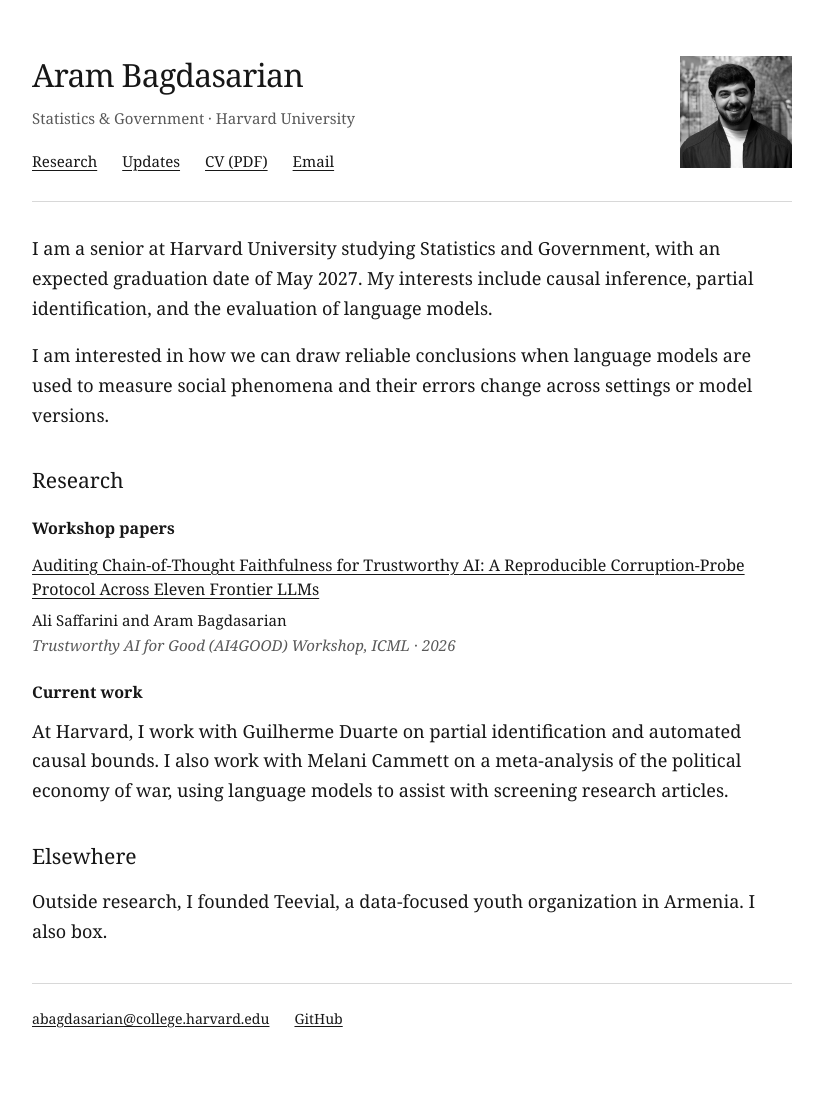
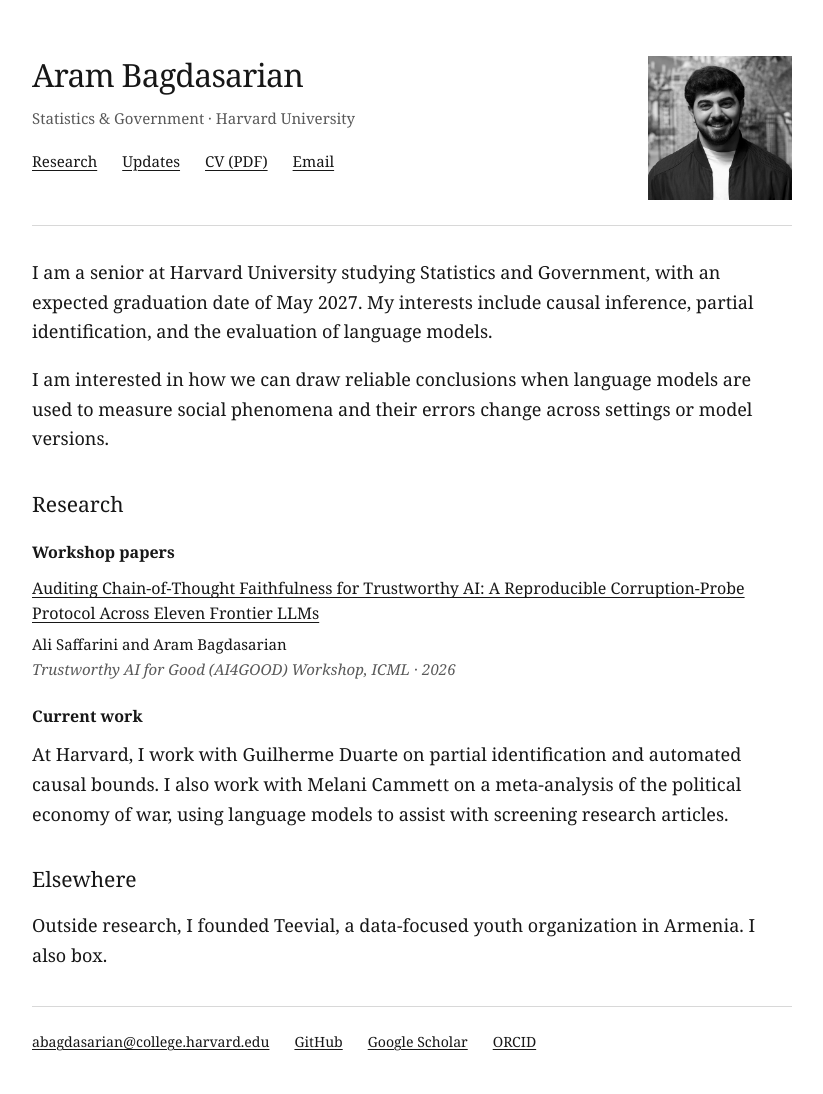
Before and after one commit to arambagdasarian/arambagdasarian.github.io, a Jekyll site: the page built from index.html, in a window 1280 px wide. Shown: the whole page, without its empty margins (228-1051 px from the left). Built offline with Jekyll 4.4.1, drawn with Linux system fonts in a browser that asks for light colours; before the commit the page ends 1070 px from its top, so only the background shows below that.

Commit message:
Enlarge portrait and add Google Scholar and ORCID profiles

```diff
--- a/_config.yml
+++ b/_config.yml
@@ -8,6 +8,8 @@
 timezone: America/New_York
 email: abagdasarian@college.harvard.edu
 github_url: https://github.com/arambagdasarian
+google_scholar_url: "https://scholar.google.com/citations?user=Gbhs4TcAAAAJ&hl=en"
+orcid_url: https://orcid.org/0009-0003-6343-8800
 cv_path: /assets/cv/Aram_Bagdasarian_CV.pdf
 author:
   name: Aram Bagdasarian
--- a/_layouts/default.html
+++ b/_layouts/default.html
@@ -40,6 +40,8 @@
     <footer class="site-footer">
       <a href="mailto:{{ site.email }}">{{ site.email }}</a>
       <a href="{{ site.github_url }}">GitHub</a>
+      {% if site.google_scholar_url %}<a href="{{ site.google_scholar_url | escape }}">Google Scholar</a>{% endif %}
+      {% if site.orcid_url %}<a href="{{ site.orcid_url }}" rel="me">ORCID</a>{% endif %}
     </footer>
   </div>
 </body>
--- a/assets/style.css
+++ b/assets/style.css
@@ -22,8 +22,8 @@
 .site-header { padding: 56px 0 25px; border-bottom: 1px solid var(--rule); margin-bottom: 32px; }
 .site-name { display: inline-block; margin: 0; font-size: 2rem; line-height: 1.2; font-weight: 400; letter-spacing: -.025em; }
 .home-link { text-decoration: none; }
-.has-portrait { position: relative; padding-right: 144px; }
-.portrait { position: absolute; top: 56px; right: 0; display: block; width: 112px; height: 112px; }
+.has-portrait { position: relative; padding-right: 176px; min-height: 226px; }
+.portrait { position: absolute; top: 56px; right: 0; display: block; width: 144px; height: 144px; }
 .affiliation { color: var(--muted); font-size: .94rem; margin: 10px 0 15px; }
 nav { display: flex; flex-wrap: wrap; gap: 6px 25px; font-size: .94rem; }
 .home-link + nav { margin-top: 20px; }
@@ -78,7 +78,7 @@
   .site-footer { flex-direction: column; align-items: flex-start; }
 }
 @media (max-width: 600px) {
-  .has-portrait { padding-right: 0; }
+  .has-portrait { padding-right: 0; min-height: 0; }
   .portrait { position: static; margin-bottom: 24px; }
 }
 @media print {
```
Also changed, not shown: README.md.
